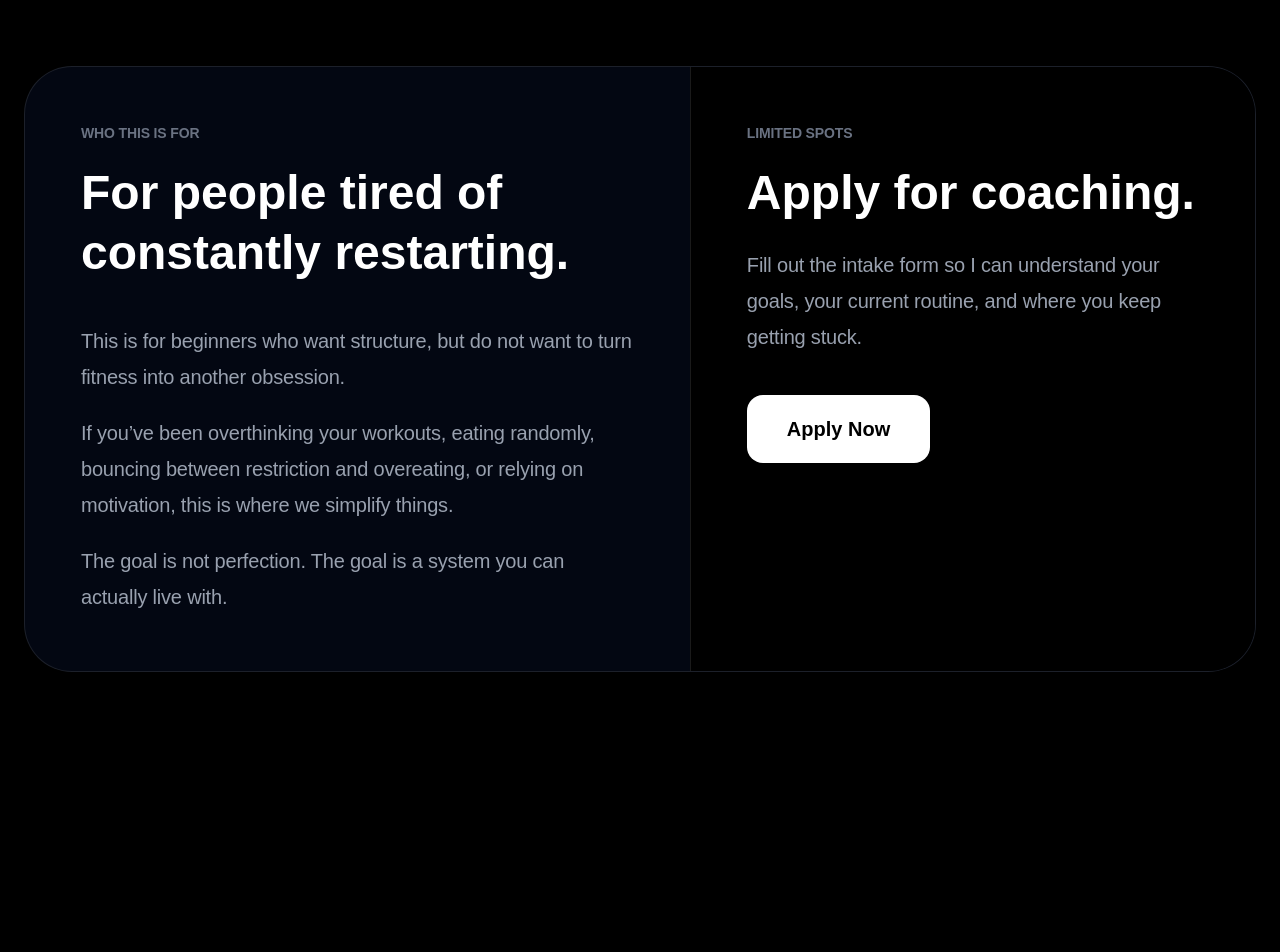
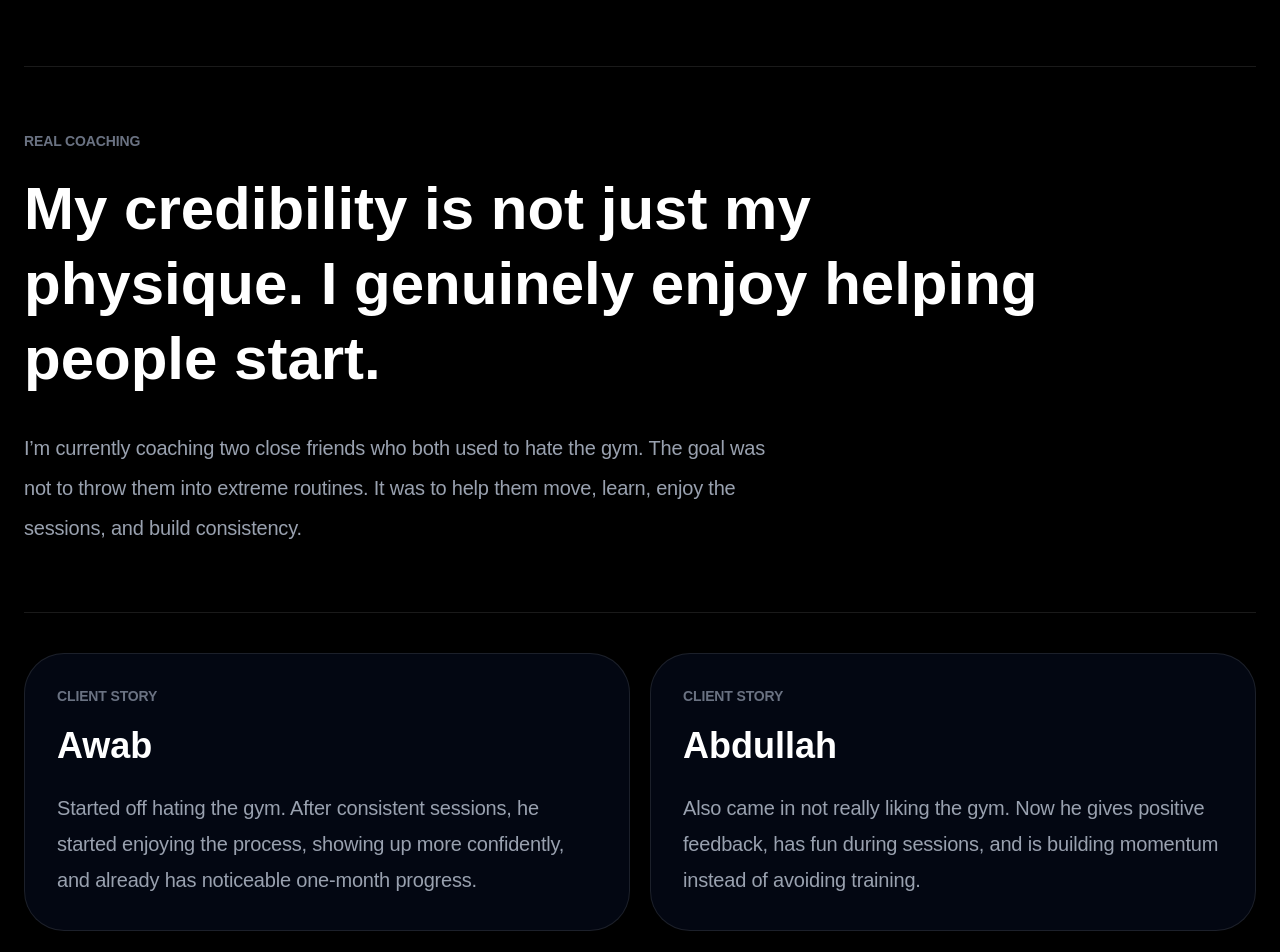
Before and after one commit to HatemCodes/HatemFit, a Next.js app: page /coaching in a window 1280 px wide. Shown: the part 840-1792 px from the top of the page. Before the commit the page ends 1640 px from the top, so only its background shows below. Built offline with nearby package versions, Linux system fonts and the light colour scheme.

Commit message:
Refine homepage branding

```diff
--- a/app/coaching/page.tsx
+++ b/app/coaching/page.tsx
@@ -1,4 +1,17 @@
 import Navbar from "../components/Navbar";
+
+const clientStories = [
+  {
+    name: "Awab",
+    detail:
+      "Started off hating the gym. After consistent sessions, he started enjoying the process, showing up more confidently, and already has noticeable one-month progress.",
+  },
+  {
+    name: "Abdullah",
+    detail:
+      "Also came in not really liking the gym. Now he gives positive feedback, has fun during sessions, and is building momentum instead of avoiding training.",
+  },
+];
 
 export default function CoachingPage() {
   return (
@@ -42,6 +55,44 @@ export default function CoachingPage() {
               className="rounded-[2rem] border border-white/10 bg-gray-950 p-7"
             >
               <p className="text-xl font-black leading-tight">{item}</p>
+            </div>
+          ))}
+        </div>
+      </section>
+
+      <section className="mx-auto max-w-7xl px-6 pb-28">
+        <div className="border-y border-white/10 py-16">
+          <p className="text-sm font-black uppercase tracking-[0.35em] text-gray-500">
+            Real coaching
+          </p>
+
+          <h2 className="mt-5 max-w-5xl text-4xl font-black leading-tight md:text-6xl">
+            My credibility is not just my physique. I genuinely enjoy helping
+            people start.
+          </h2>
+
+          <p className="mt-8 max-w-3xl text-xl leading-10 text-gray-400">
+            I’m currently coaching two close friends who both used to hate the
+            gym. The goal was not to throw them into extreme routines. It was to
+            help them move, learn, enjoy the sessions, and build consistency.
+          </p>
+        </div>
+
+        <div className="mt-10 grid gap-5 md:grid-cols-2">
+          {clientStories.map((client) => (
+            <div
+              key={client.name}
+              className="rounded-[2.5rem] border border-white/10 bg-gray-950 p-8"
+            >
+              <p className="text-sm font-black uppercase tracking-[0.35em] text-gray-500">
+                Client story
+              </p>
+
+              <h3 className="mt-5 text-4xl font-black">{client.name}</h3>
+
+              <p className="mt-6 text-xl leading-9 text-gray-400">
+                {client.detail}
+              </p>
             </div>
           ))}
         </div>
```
